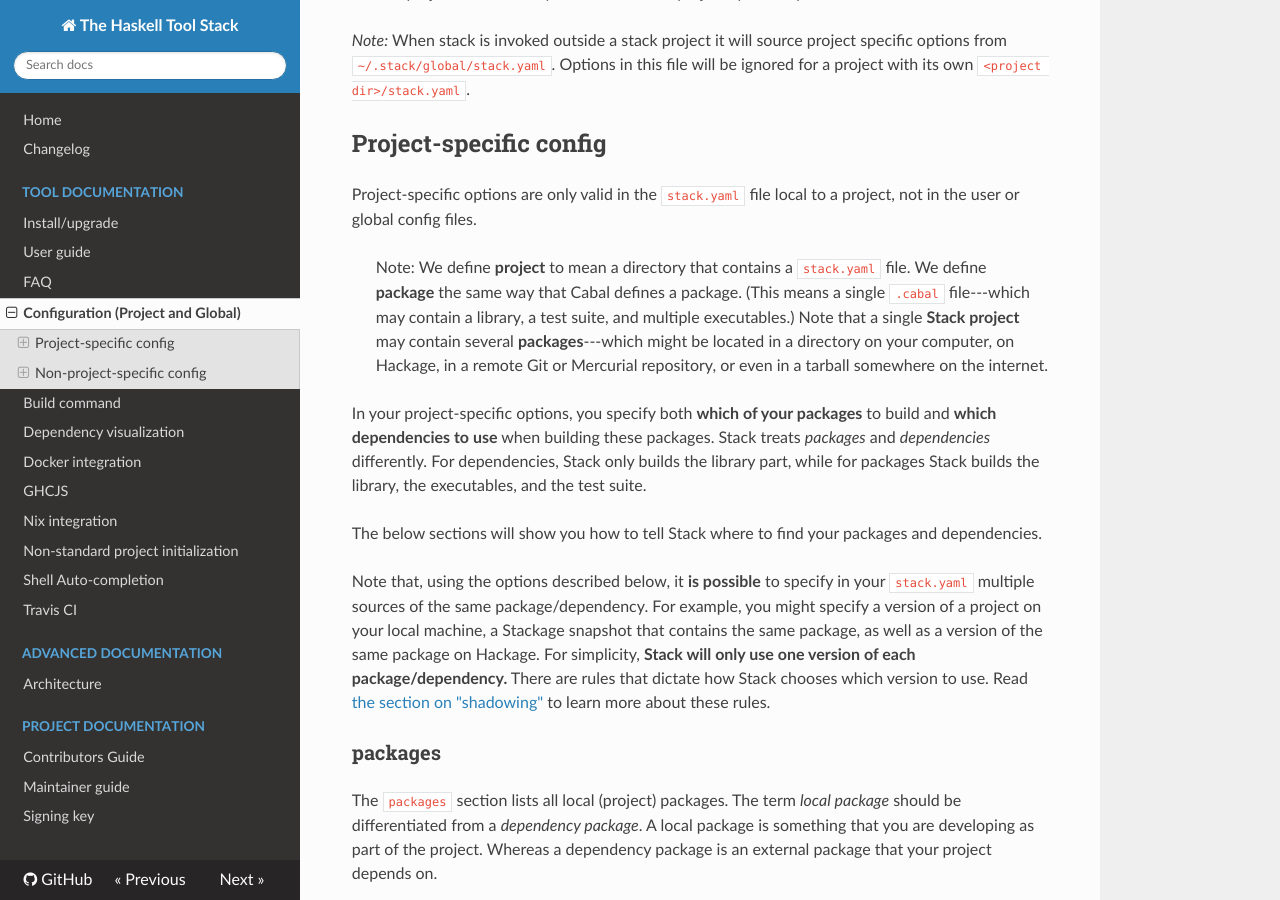
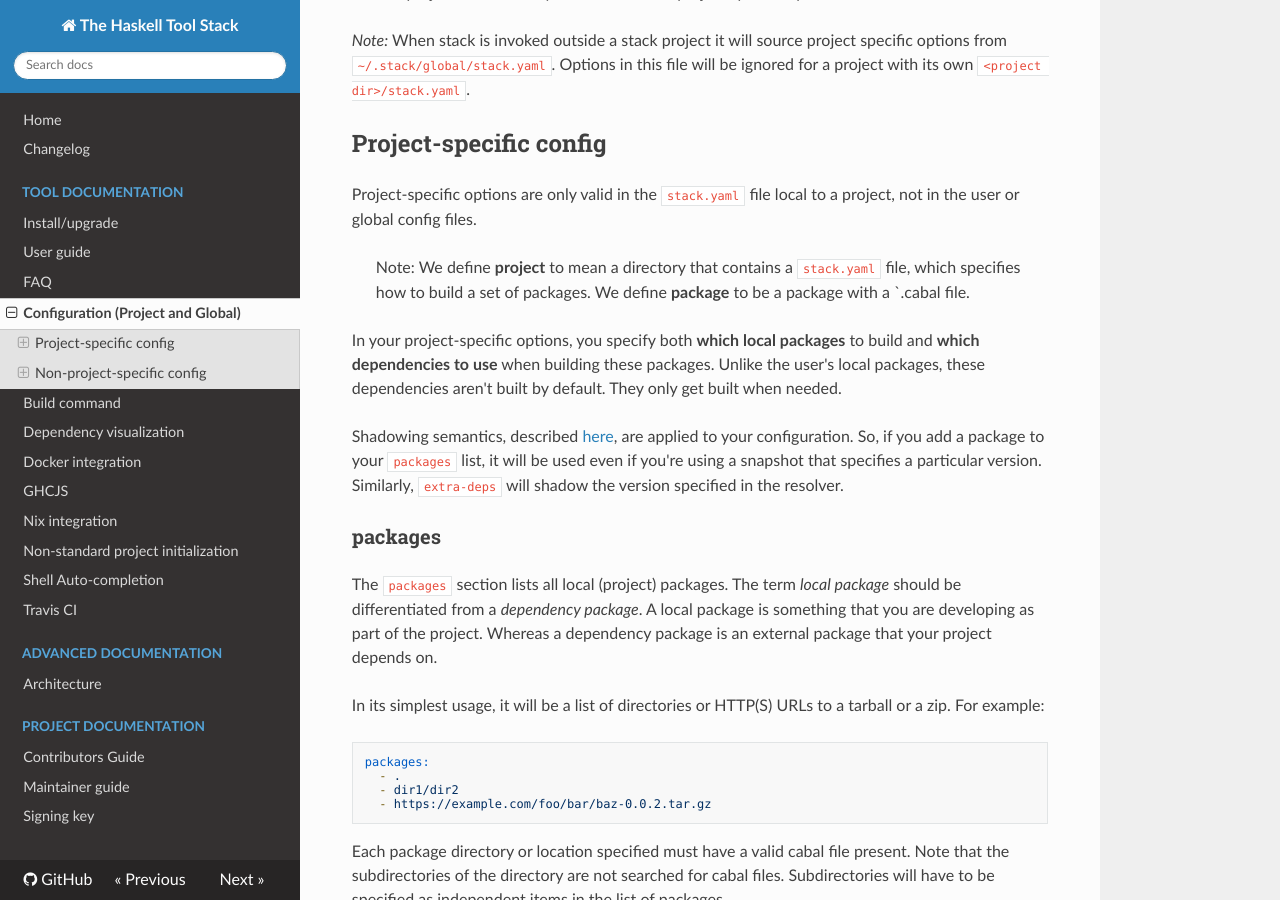
Before and after one commit to commercialhaskell/stack, an MkDocs documentation site: the page built from doc/yaml_configuration.md, in a window 1280 px wide and 900 px high, scrolled down 470 px. Built offline with MkDocs 1.6.1, drawn with Linux system fonts in a browser that asks for light colours; nearby versions of some CDN libraries; old or Windows-style settings are respelled for this version of MkDocs.

Commit message:
Corrections / concision atop #2185

```diff
--- a/doc/yaml_configuration.md
+++ b/doc/yaml_configuration.md
@@ -16,34 +16,24 @@
 
 ## Project-specific config
 
-Project-specific options are only valid in the `stack.yaml` file local to a project, not in the user or global config files.
+Project-specific options are only valid in the `stack.yaml` file local to a
+project, not in the user or global config files.
 
 > Note: We define **project** to mean a directory that contains a `stack.yaml`
-> file. We define **package** the same way that Cabal defines a package. (This
-> means a single `.cabal` file---which may contain a library, a test suite, and
-> multiple executables.) Note that a single **Stack project** may contain
-> several **packages**---which might be located in a directory on your
-> computer, on Hackage, in a remote Git or Mercurial repository, or even in a
-> tarball somewhere on the internet.
+> file, which specifies how to build a set of packages. We define **package** to
+> be a package with a `.cabal file.
 
-In your project-specific options, you specify both **which of your packages**
-to build and **which dependencies to use** when building these packages. Stack
-treats _packages_ and _dependencies_ differently. For dependencies, Stack only
-builds the library part, while for packages Stack builds the library, the
-executables, and the test suite.
+In your project-specific options, you specify both **which local packages** to
+build and **which dependencies to use** when building these packages. Unlike the
+user's local packages, these dependencies aren't built by default. They only get
+built when needed.
 
-The below sections will show you how to tell Stack where to find your packages
-and dependencies.
-
-Note that, using the options described below, it **is possible** to specify in
-your `stack.yaml` multiple sources of the same package/dependency. For example,
-you might specify a version of a project on your local machine, a Stackage
-snapshot that contains the same package, as well as a version of the same
-package on Hackage. For simplicity, **Stack will only use one version of each
-package/dependency.** There are rules that dictate how Stack chooses which
-version to use. Read [the section on
-"shadowing"](http://docs.haskellstack.org/en/stable/architecture/#shadowing) to
-learn more about these rules.
+Shadowing semantics, described
+[here](http://docs.haskellstack.org/en/stable/architecture/#shadowing), are
+applied to your configuration. So, if you add a package to your `packages` list,
+it will be used even if you're using a snapshot that specifies a particular
+version. Similarly, `extra-deps` will shadow the version specified in the
+resolver.
 
 ### packages
 
```
